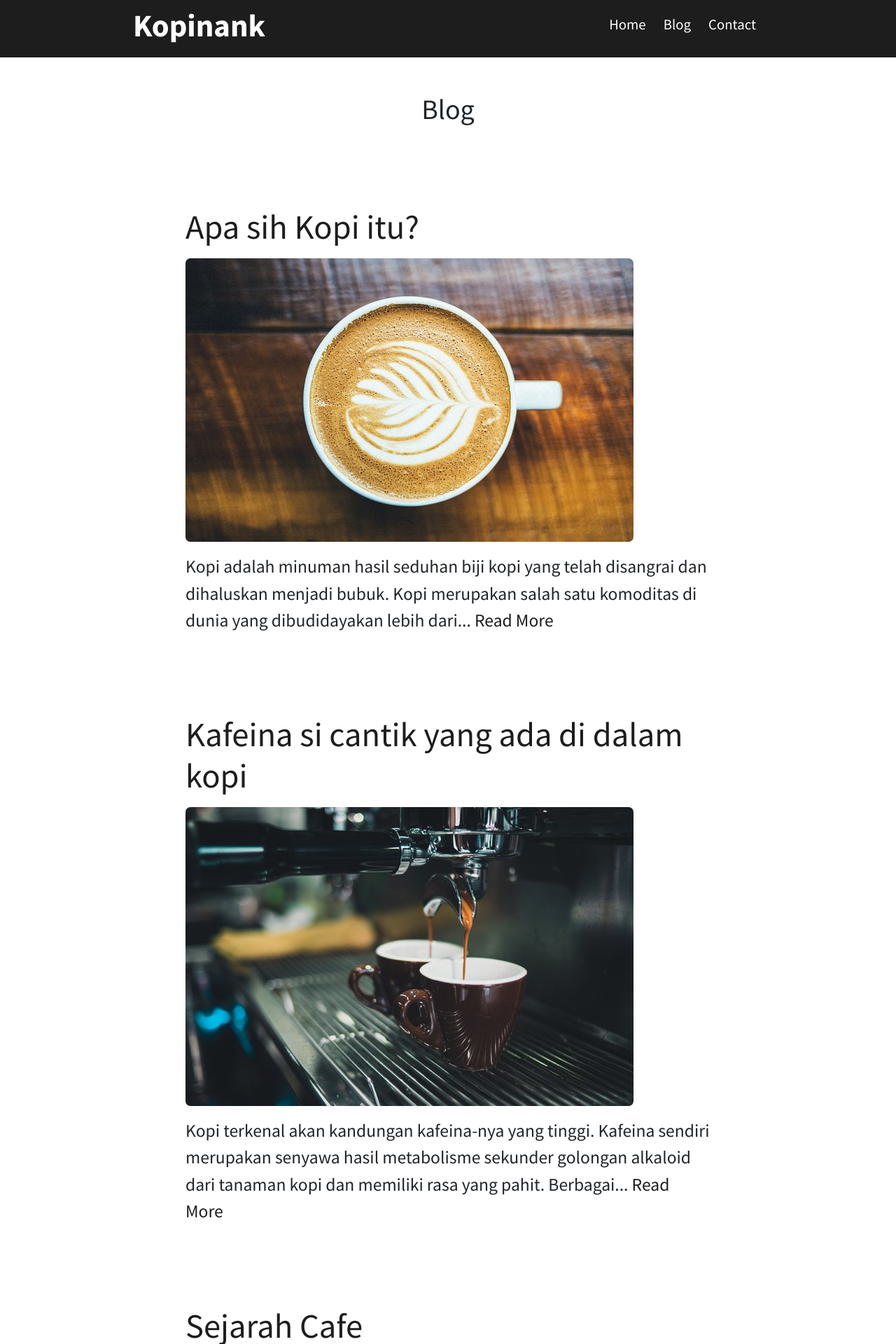
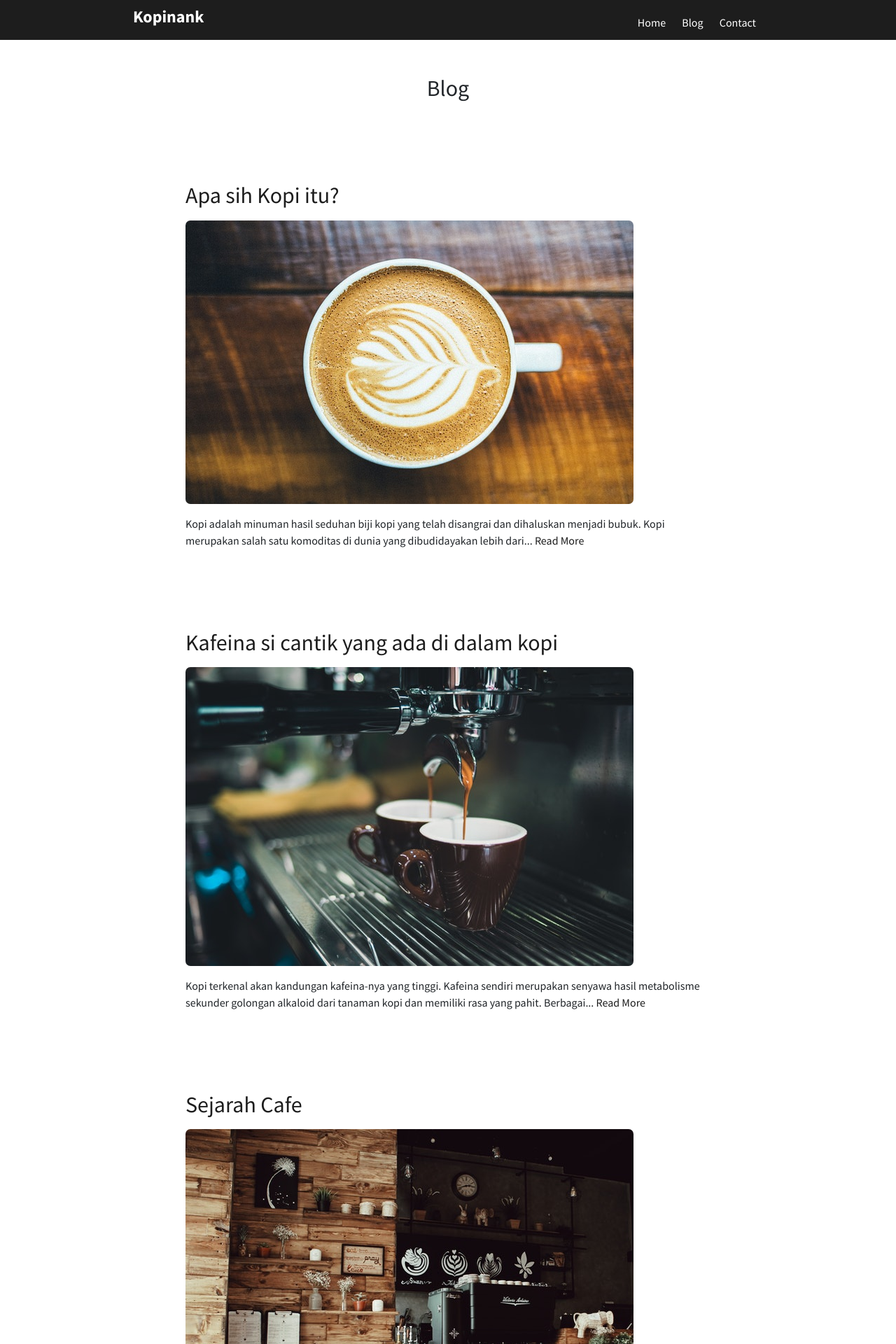
Before and after one commit to Ariesan/kopinank, a Jekyll site: the page built from blog.html, in a window 1280 px wide. Shown: the top 1920 px of the page at 70% size. Built offline with Jekyll 4.4.1, drawn with Linux system fonts in a browser that asks for light colours; nearby versions of some CDN libraries.

Commit message:
initial commit

```diff
--- a/_layouts/default.html
+++ b/_layouts/default.html
@@ -17,12 +17,12 @@
       <div class="container">
         <nav class="main-nav">
           <ul>
-            <li style="font-size: 1.3rem;"><a href="{{site.baseurl}}/">Home</a></li>
-            <li style="font-size: 1.3rem;"><a href="{{site.baseurl}}/blog">Blog</a></li>
-            <li style="font-size: 1.3rem;"><a href="{{site.baseurl}}/contact">Contact</a></li>
+            <li style="font-size: 1rem;"><a href="{{site.baseurl}}/">Home</a></li>
+            <li style="font-size: 1rem;"><a href="{{site.baseurl}}/blog">Blog</a></li>
+            <li style="font-size: 1rem;"><a href="{{site.baseurl}}/contact">Contact</a></li>
           </ul>
         </nav>
-        <h4 style="font-size: 3.5vw;"><a href="{{site.baseurl}}/"><strong>Kopinank</strong></a></h4>
+        <h4 style="font-size: 1.5rem;"><a href="{{site.baseurl}}/"><strong>Kopinank</strong></a></h4>
       </div>
     </header>
 
--- a/assets/main.css
+++ b/assets/main.css
@@ -7,13 +7,12 @@ body {
   font-family: "Source Sans Pro", sans-serif;
   padding: 0;
   margin: 0;
-  font-size: 2vw;
   background-image: linear-gradient(to right top, #51312e, #593830, #613f33, #684635, #6f4e37);
 }
 
 p {
   line-height: 1.6em;
-  font-size: 2.5vw;
+  font-size: 1rem;
 }
 
 a {
@@ -29,16 +28,16 @@ h2 {
 
 h1 {
   font-weight: normal;
-  font-size: 3rem;
+  font-size: 2.3rem;
 }
 
 h2 {
-  font-size: 2.5rem;
+  font-size: 2rem;
   text-align: center;
 }
 
 h3 {
-  font-size: 1.9em;
+  font-size: 2rem;
   margin: 15px 0;
 }
 
@@ -46,6 +45,15 @@ img {
   max-width: 100%;
   height: auto;
   border-radius: 7px;
+}
+
+/* footer */
+.hero {
+  /*background: #1d1d1d;*/
+  color: #fff;
+  text-align: center;
+  font-size: 1.8rem;
+  padding: 1em 0;
 }
 
 div.container,
@@ -83,7 +91,7 @@ h1 {
 	-webkit-transform: translate(-50%, -50%);
 	transform: translate(-50%, -50%);
 	color: #fff;
-	font : normal 600 5vw 'Open Sans', sans-serif;
+	font : normal 600 3rem 'Open Sans', sans-serif;
 	text-align: center;
 	white-space: nowrap;
 }
@@ -137,7 +145,7 @@ section.hero {
 }
 
 p.sub-text {
-  font-size: 3.5vw;
+  font-size: 1.7rem;
   text-align: center;
   line-height: 28px;
 }
@@ -249,7 +257,7 @@ input[type="submit"] {
   background: #1d1d1d;
   color: #fff;
   text-align: center;
-  font-size: 2rem;
+  font-size: 1.8rem;
   padding: 1em 0;
 }
 .footer a {
--- a/blog.html
+++ b/blog.html
@@ -9,10 +9,8 @@
   <div class="blog-posts">
     {% for post in site.posts %}
       <div class="blog-post spacing">
-        <h3><a href="{{ post.url }}">{{ post.title }}</a></h3>
-        <p class="summary">
-          <!-- {{ post.categories }} -->
-        </p>
+        <h3><a href="{{ site.baseurl }}{{ post.url }}">{{ post.title }}</a></h3>
+        <p class="summary"></p>
 
         {{ post.excerpt}}
         {{ post.content | strip_html | truncatewords: 25 }}
```
Also changed, not shown: index.html (+20 -4 lines), 8 other files.
